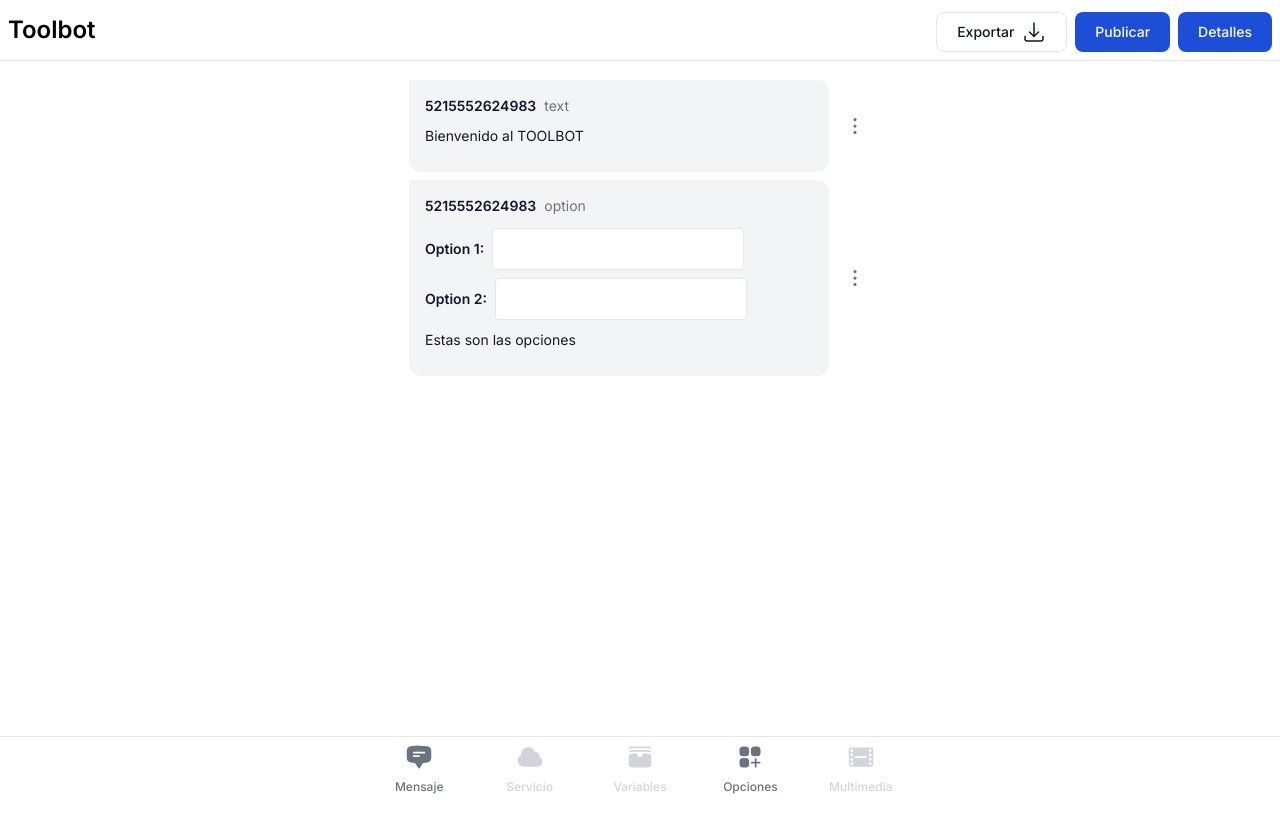
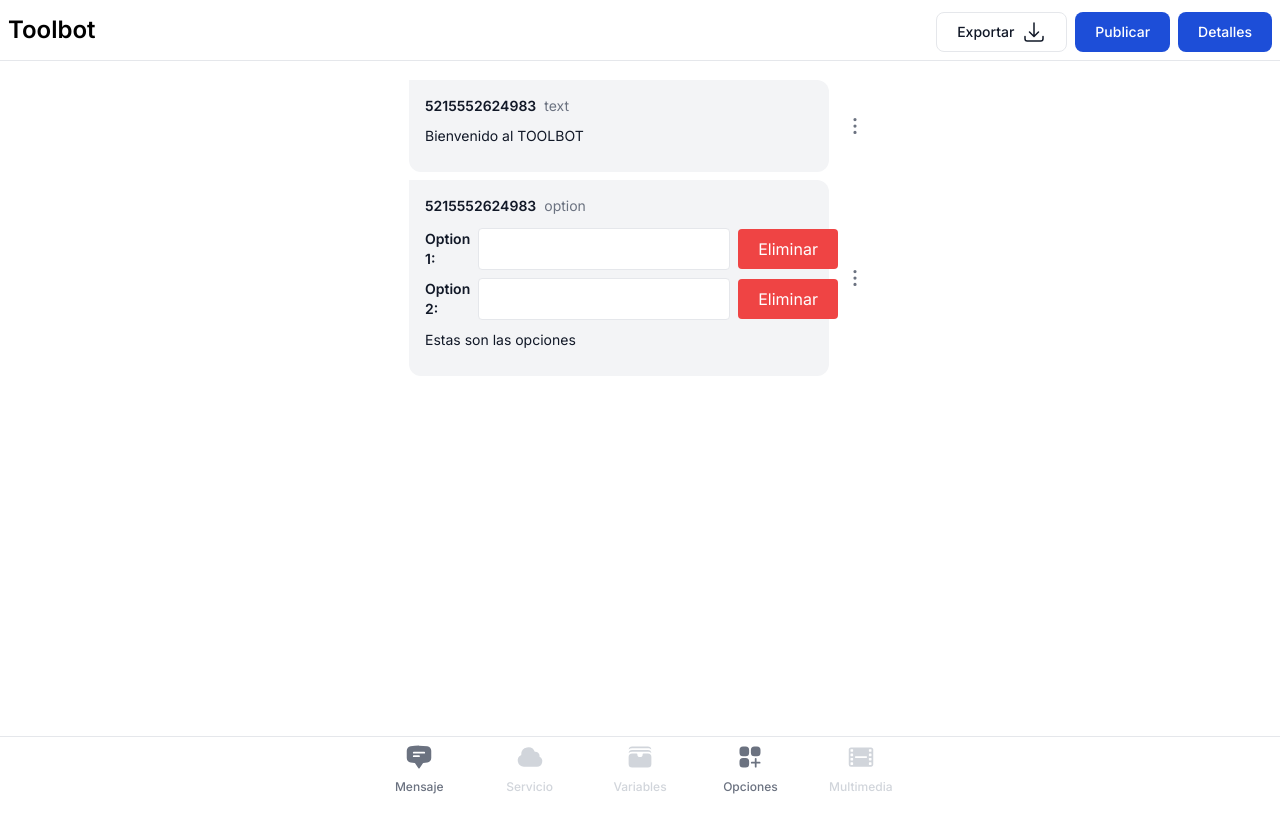
Before and after one commit to bmenchaca-conceptomovil/toolbot, a Next.js app: page / in a window 1280 px wide. Both pictures are taken after a click on the button "Opciones". Shown: the top 832 px of the page. Built offline with nearby package versions, Linux system fonts and the light colour scheme.

Commit message:
feat in options delete

```diff
--- a/app/page.js
+++ b/app/page.js
@@ -115,6 +115,24 @@ export default function Home() {
     setMessages({
       messages: [...messages.messages, newMessage]
     });
+  };
+
+  //delete Option
+  const deleteOption = (messageId, optionIndex) => {
+    setMessages((prevMessages) => ({
+      ...prevMessages,
+      messages: prevMessages.messages.map((message) =>
+        message.id === messageId
+          ? {
+              ...message,
+              data: {
+                ...message.data,
+                options: message.data.options.filter((_, index) => index !== optionIndex),
+              },
+            }
+          : message
+      ),
+    }));
   };
 
   const [selectedMessageId, setSelectedMessageId] = useState(null);
@@ -274,7 +292,7 @@ export default function Home() {
               </div>
               {message.type === "option" && (
                 <div className="mt-3 space-y-2">
-                  {message.data.options.map((option) => (
+                  {message.data.options.map((option, index) => (
                     <div key={option.id} className="flex items-center space-x-2">
                       <label className="text-sm font-semibold text-gray-900 dark:text-white">{option.label}:</label>
                       <input
@@ -283,6 +301,9 @@ export default function Home() {
                         onChange={(e) => handleOptionInputChange(message.id, option.id, e.target.value)}
                         className="border rounded p-2 w-42"
                       />
+                      <button className="px-5 h-[2.5rem] text-white bg-red-500 rounded" onClick={() => deleteOption(message.id, index)}>
+                        Eliminar
+                      </button>
                     </div>
                   ))}
                 </div>
```
